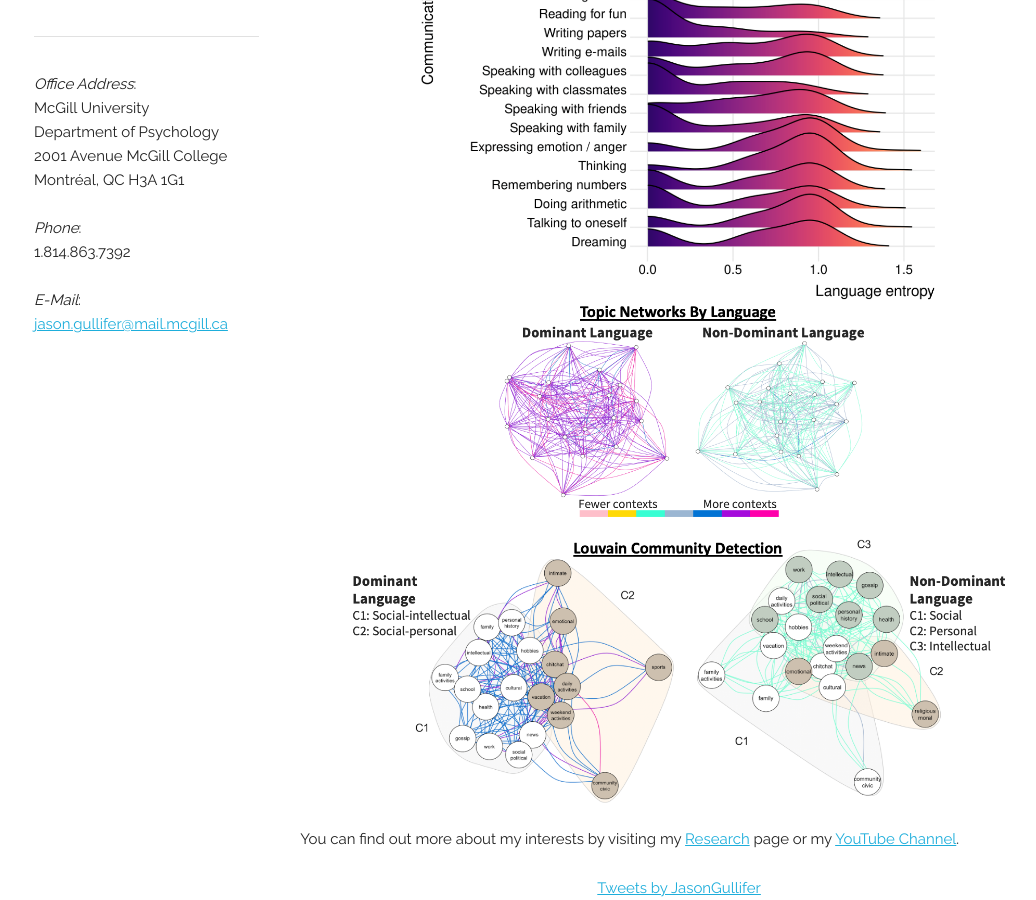
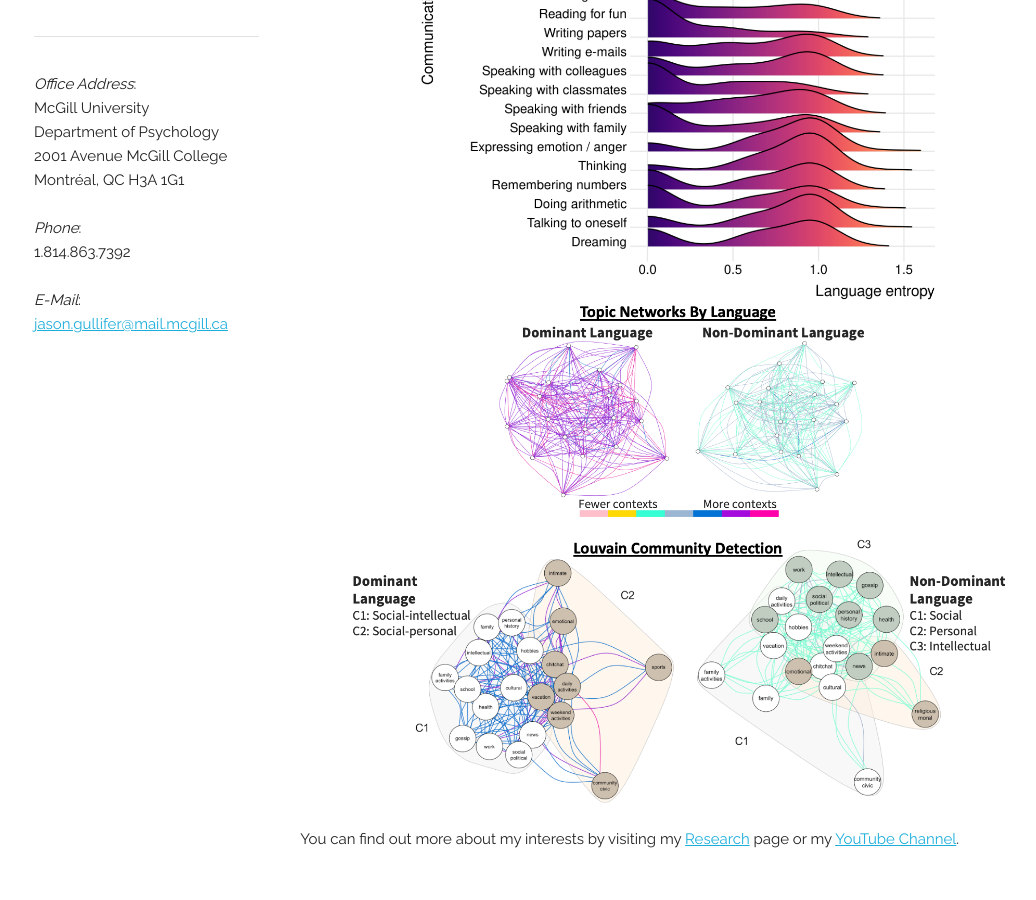
Before and after one commit to jasongullifer/jasongullifer.github.io, a Jekyll site: the page built from index.html, in a window 1280 px wide and 900 px high, scrolled down 897 px. Shown: the whole window, without its empty margins (94-1130 px from the left). Built offline with Jekyll 4.4.1, drawn with Linux system fonts in a browser that asks for light colours; nearby versions of some CDN libraries; Markdown is read by kramdown in place of the engine named in the settings; the list of posts is cut into pages by our own code; comment, search, counter and statistics services are not loaded; after the commit the page ends 1773 px from its top, so only the background shows below that.

Commit message:
removed tweets

```diff
--- a/index.html
+++ b/index.html
@@ -19,8 +19,3 @@ layout: index_default
 
 <br>
 <p>You can find out more about my interests by visiting my <a href="/research/">Research</a> page or my <a href="https://www.youtube.com/channel/UCSAKRIWwVao9nxq8iXR2aEA">YouTube Channel</a>.</p>
-
-
-<div style="text-align: center" >
-<a class="twitter-timeline" data-width="500" data-height="600" data-dnt="true" href="https://twitter.com/JasonGullifer?ref_src=twsrc%5Etfw">Tweets by JasonGullifer</a> <script async src="https://platform.twitter.com/widgets.js" charset="utf-8"></script>
-</div>
```
